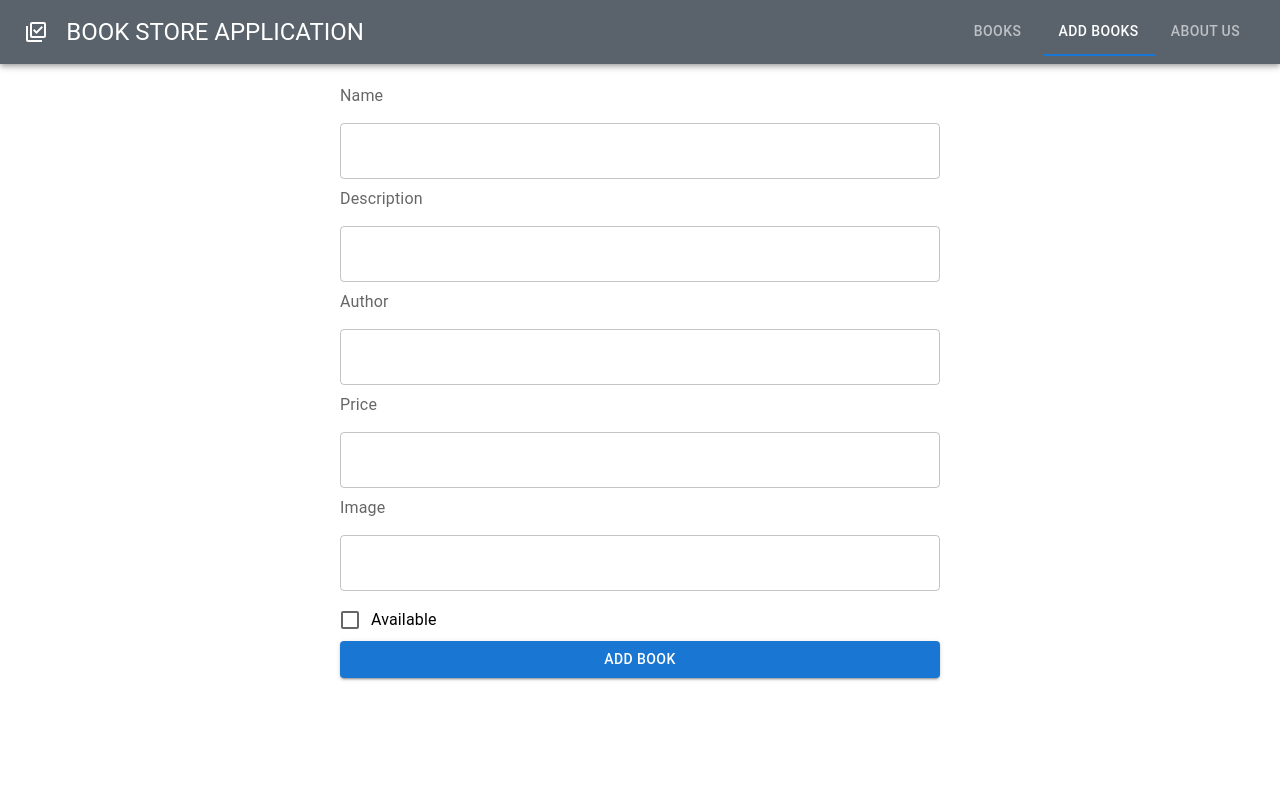
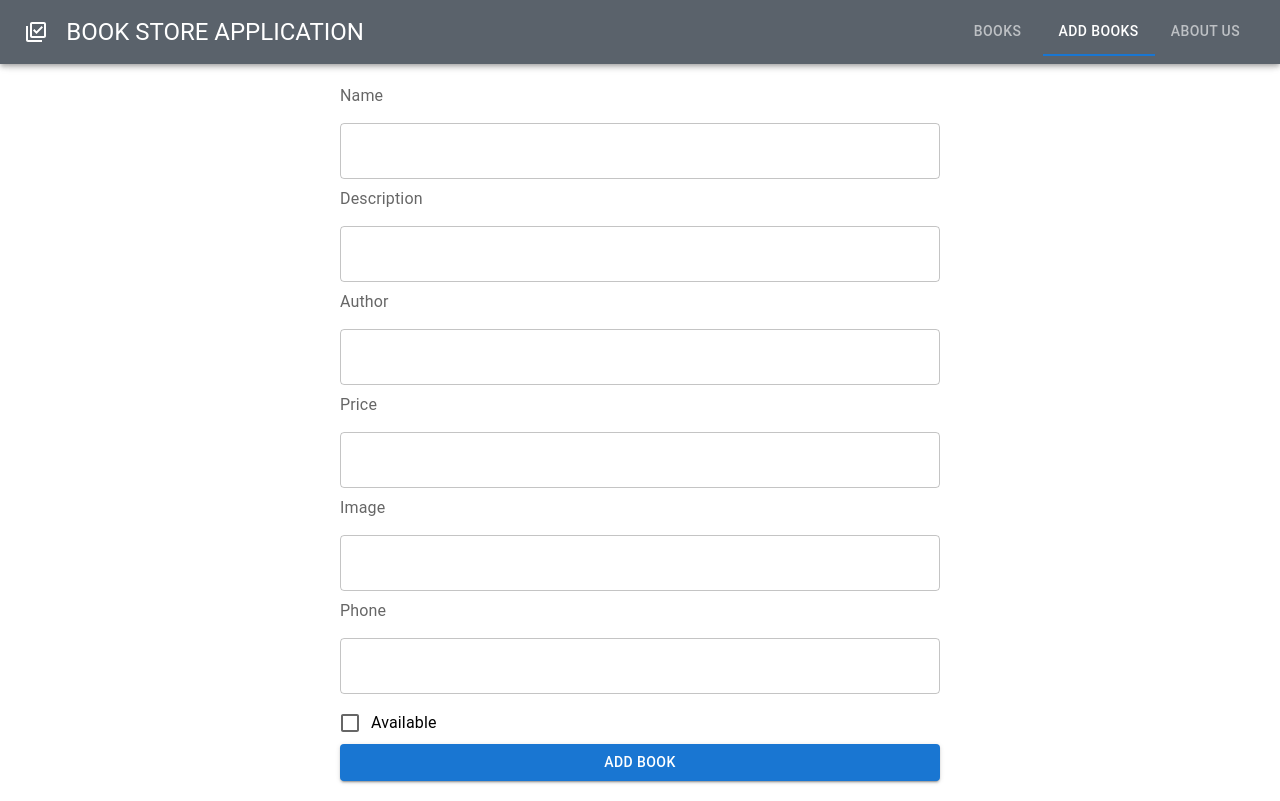
Before and after one commit to sampathkumarbm/bookstore, a React (Create React App) app in the folder frontend/: page /add in a window 1280 px wide. Built offline with nearby package versions, Linux system fonts and the light colour scheme; the HTML template or start-up script is replaced by a standard one.

Commit message:
Fix : Added new Field --> (#21)

```diff
--- a/frontend/src/components/add-book.js
+++ b/frontend/src/components/add-book.js
@@ -10,7 +10,8 @@ export const AddBook = () => {
         description: "",
         author: "",
         price: "",
-        image: ""
+        image: "",
+        phone: ""
     })
     const [checked, setChecked] = useState(false)
 
@@ -60,6 +61,9 @@ console.log('inputs',inputs)
                 <FormLabel>Image</FormLabel>
                 <TextField value={inputs.image} onChange={handleChange} margin="normal" fullWidth variant="outlined" name="image"></TextField>
 
+                <FormLabel>Phone</FormLabel>
+                <TextField value={inputs.phone} onChange={handleChange} margin="normal" fullWidth variant="outlined" name="phone"></TextField>
+
                 <FormControlLabel control={<Checkbox checked={checked} />} onChange={()=>{setChecked(!checked)}} label="Available" />
 
                 <Button variant="contained" type="submit">Add Book</Button>
```
